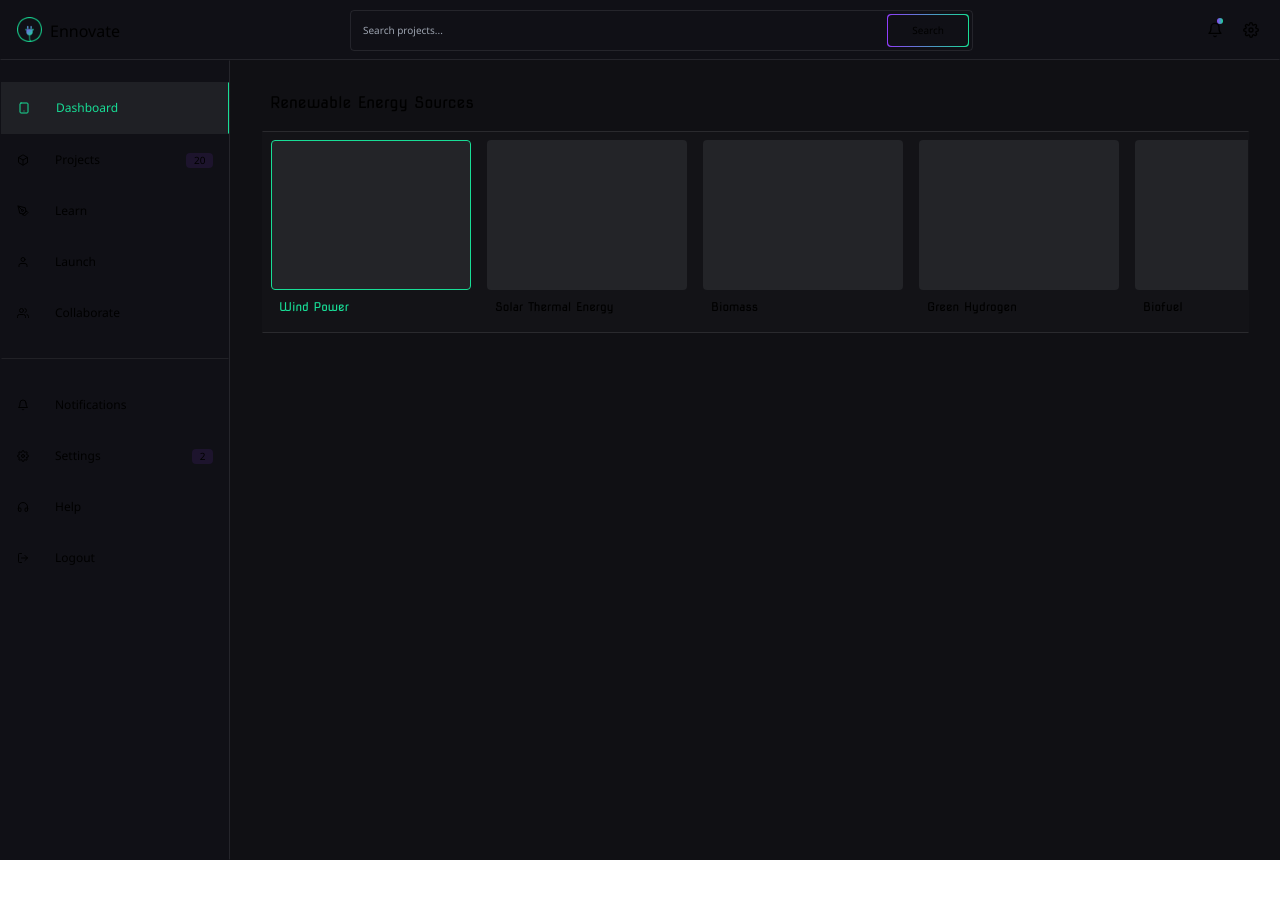
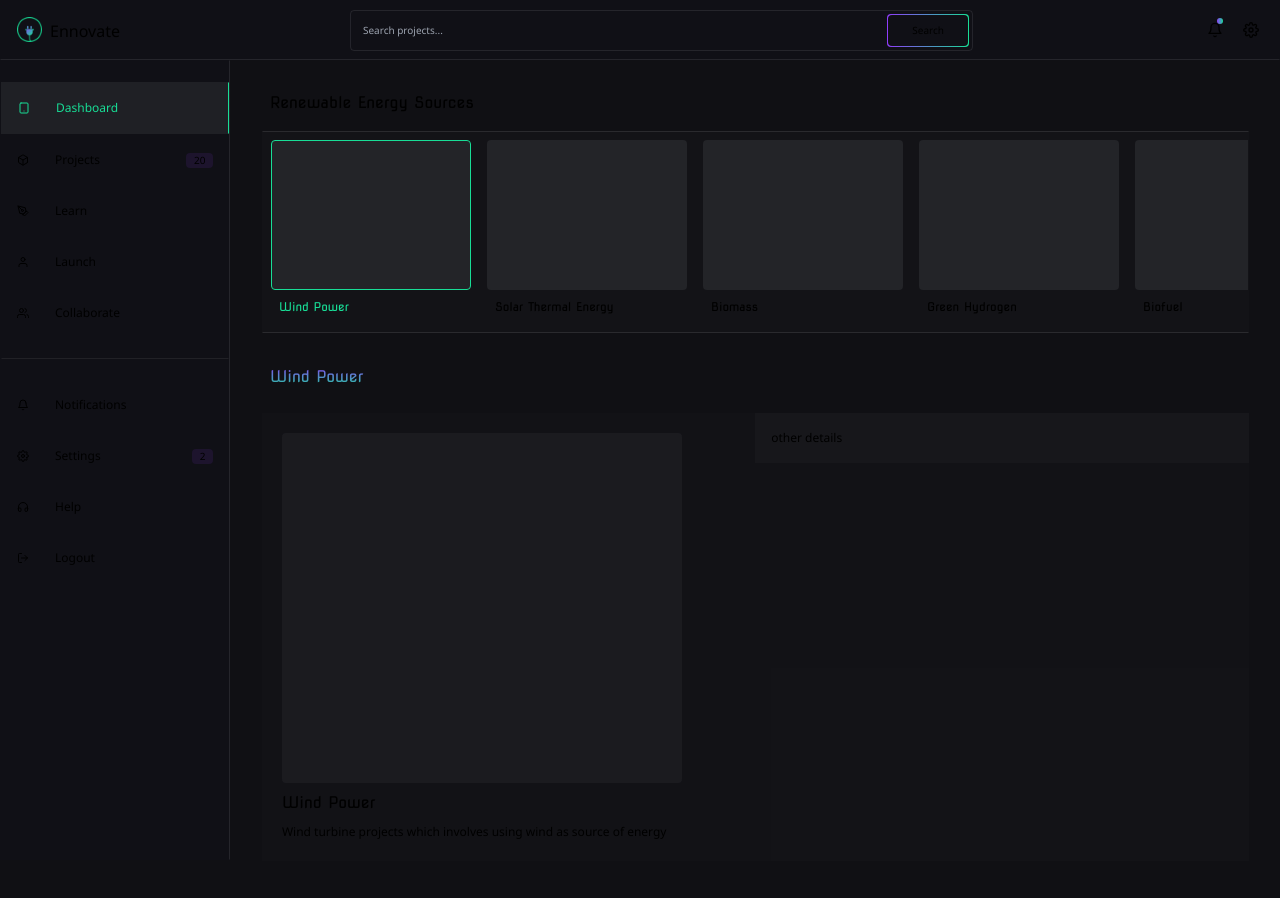
Before and after one commit to abel-otegbola/Ennovate, a React (Vite) app: page /dashboard/home in a window 1280 px wide. Shown: the top 898 px of the page. Before the commit the page ends 860 px from the top, so only its background shows below. Built offline with nearby package versions, Linux system fonts and the light colour scheme.

Commit message:
feat: add demo projects and projects ui in dashboard home

```diff
--- a/src/pages/dashboard/dashboardHome/dashboardHome.tsx
+++ b/src/pages/dashboard/dashboardHome/dashboardHome.tsx
@@ -1,4 +1,5 @@
 import { useState } from "react"
+import ProjectGrid from "../../../components/projectGrid/projectGrid"
 
 interface Category {
     id: number, img: any, title: string, info: string
@@ -9,6 +10,16 @@ function DashboardHome() {
     const [active, setActive] = useState("Wind Power")
 
     const categories: Categories = [
+        { id: 0, img: "./", title: "Wind Power", info: "Wind turbine projects which involves using wind as source of energy" },
+        { id: 1, img: "./", title: "Solar Thermal Energy", info: "Wind turbine projects which involves using wind as source of energy" },
+        { id: 2, img: "./", title: "Biomass", info: "Wind turbine projects which involves using wind as source of energy" },
+        { id: 3, img: "./", title: "Green Hydrogen", info: "Wind turbine projects which involves using wind as source of energy" },
+        { id: 3, img: "./", title: "Biofuel", info: "Wind turbine projects which involves using wind as source of energy" },
+        { id: 3, img: "./", title: "Nuclear Energy", info: "Wind turbine projects which involves using wind as source of energy" },
+        { id: 4, img: "./", title: "Hydro Electricity", info: "Wind turbine projects which involves using wind as source of energy" },
+    ]
+
+    const Projects: Categories = [
         { id: 0, img: "./", title: "Wind Power", info: "Wind turbine projects which involves using wind as source of energy" },
         { id: 1, img: "./", title: "Solar Thermal Energy", info: "Wind turbine projects which involves using wind as source of energy" },
         { id: 2, img: "./", title: "Biomass", info: "Wind turbine projects which involves using wind as source of energy" },
@@ -34,6 +45,17 @@ function DashboardHome() {
                 }
             </div>
 
+            <h3 className="px-2 text-transparent bg-clip-text bg-gradient-to-b from-purple to-green mt-8">{active}</h3>
+            <div className="py-2">
+                {
+                    Projects.filter(item => item.title === active).map(project => {
+                        return (
+                            <ProjectGrid id={project.id} img={project.img} title={project.title} info={project.info} />
+                        )
+                    })
+                }
+            </div>
+
         </div>
     )
 }
```
